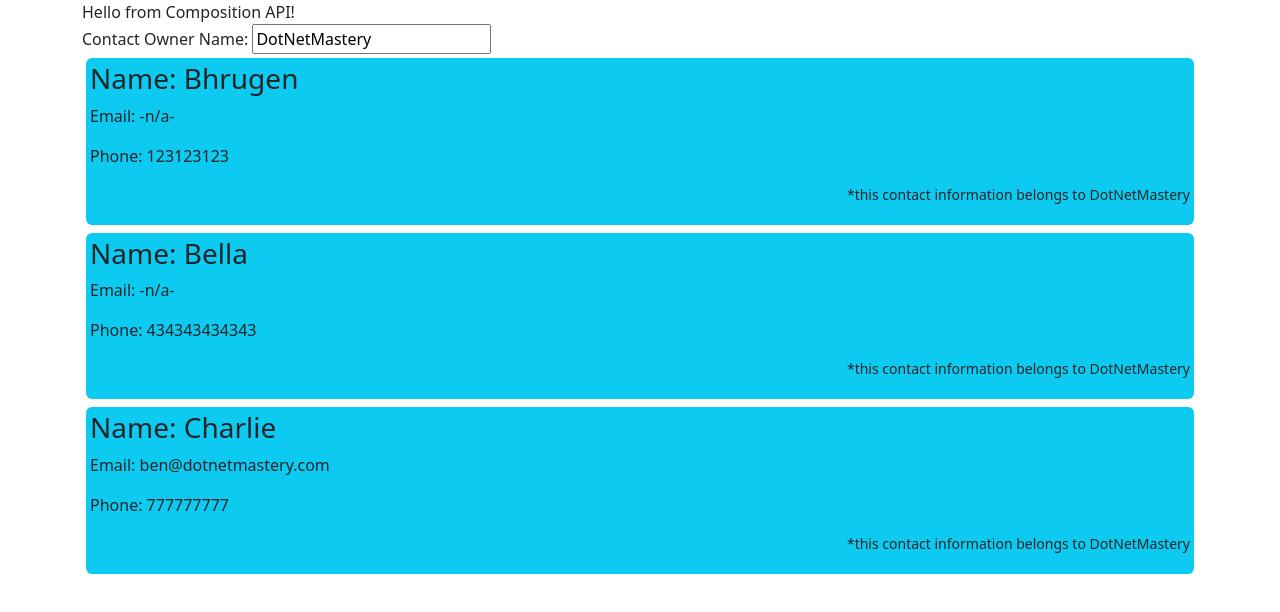
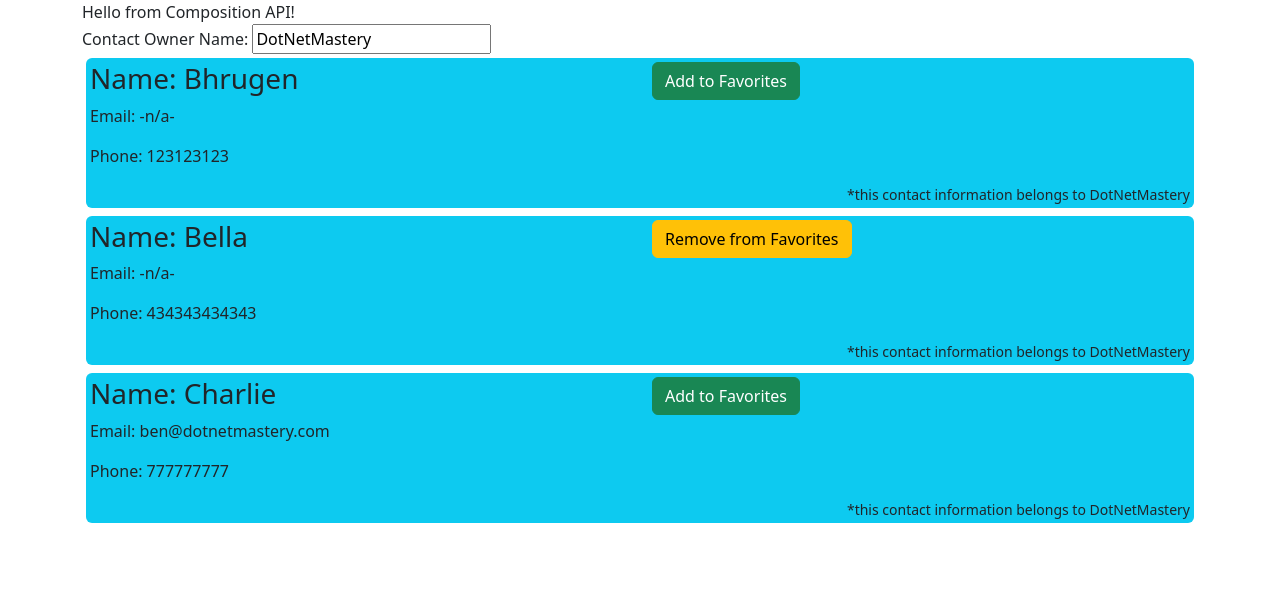
Before and after one commit to tankoi/vue-3-and-net-10-build-full-stack-real-world-app-2025, a Vue app in the folder Section 9 - Create Project/vue-components-demo/: page / in a window 1280 px wide. Shown: the top 612 px of the page. Built offline with nearby package versions, Linux system fonts and the light colour scheme.

Commit message:
86. Dynamically change class and button text

```diff
--- a/Section 9 - Create Project/vue-components-demo/src/components/Contact.vue
+++ b/Section 9 - Create Project/vue-components-demo/src/components/Contact.vue
@@ -1,15 +1,20 @@
 <template>
-    <div class="bg-info rounded p-1 m-1">
+    <div class="bg-info rounded p-1 pb-4 m-1">
         <div class="row">
-            <div class="col-12">
+            <div class="col-6">
                 <h3>Name: {{ name }}</h3>
                 <p>Email: {{ email }}</p>
                 <p>Phone: {{ phone }}</p>
-                <p class="float-end small" v-if="ownerName != ''">
-                    *this contact information belongs to {{ ownerName }}
-                </p>
+            </div>
+            <div class="col-3">
+               <button :class="[isFavorite ? 'btn btn-warning' : 'btn btn-success']">
+                {{ isFavorite ? 'Remove from Favorites' : 'Add to Favorites' }}
+               </button>
             </div>
         </div>
+        <span class="float-end small" v-if="ownerName != ''">
+            *this contact information belongs to {{ ownerName }}
+        </span>
     </div>
 </template>
 
```
